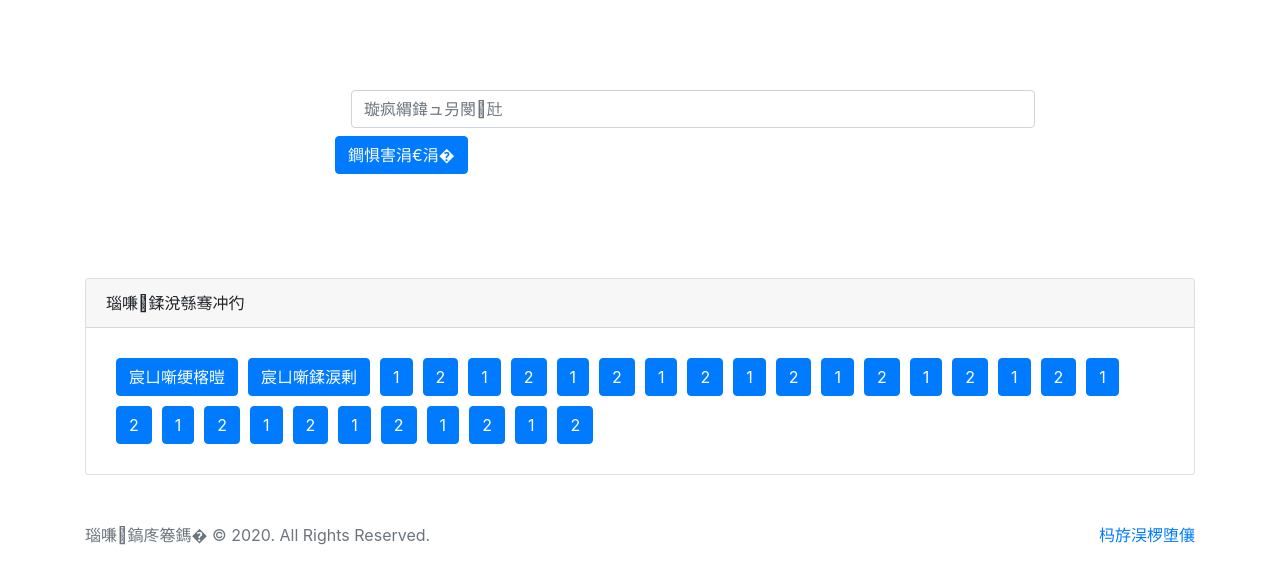
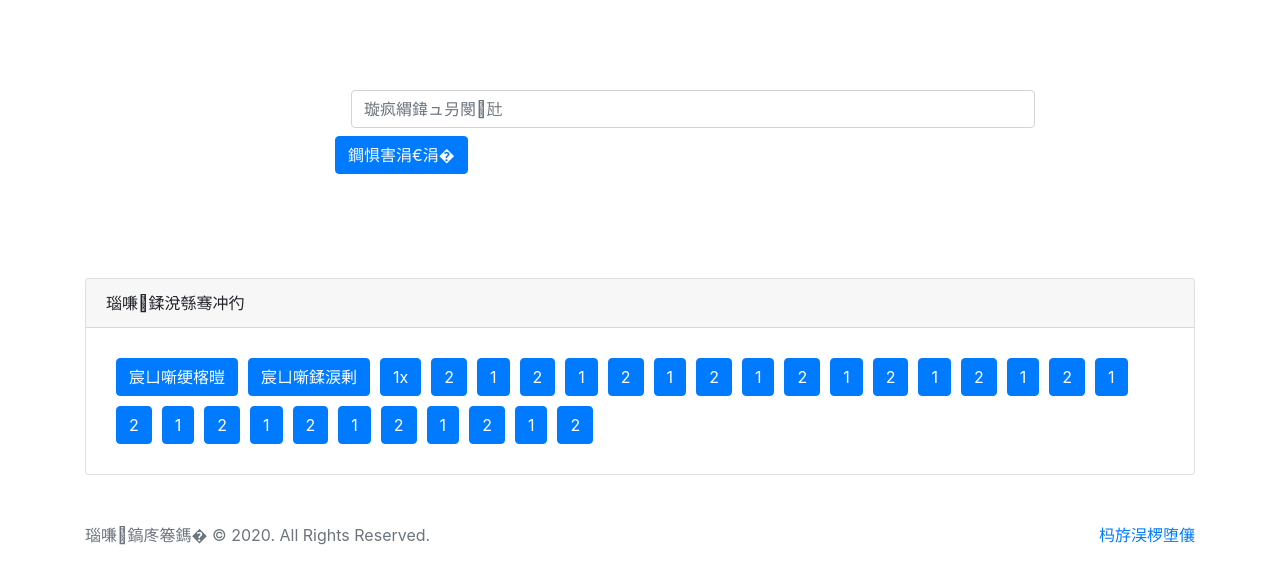
Before and after one commit to spzmp/spzmp.github.io, a plain HTML site: page index.html in a window 1280 px wide. Shown: the part 62-646 px from the top of the page. Drawn offline with nearby package versions, Linux system fonts and the light colour scheme.

Commit message:
Update index.html

```diff
--- a/index.html
+++ b/index.html
@@ -138,7 +138,7 @@ footer p {
 <ul>
 <li><a href="https://trendinsight.oceanengine.com/arithmetic-index" class="btn btn-primary">巨量算数</a></li>
 <li><a href="https://cc.oceanengine.com/" class="btn btn-primary">巨量创意</a></li>
-<li><a href="#" class="btn btn-primary">1</a></li>
+<li><a href="#" class="btn btn-primary">1x</a></li>
 <li><a href="#" class="btn btn-primary">2</a></li>
 <li><a href="#" class="btn btn-primary">1</a></li>
 <li><a href="#" class="btn btn-primary">2</a></li>
```
